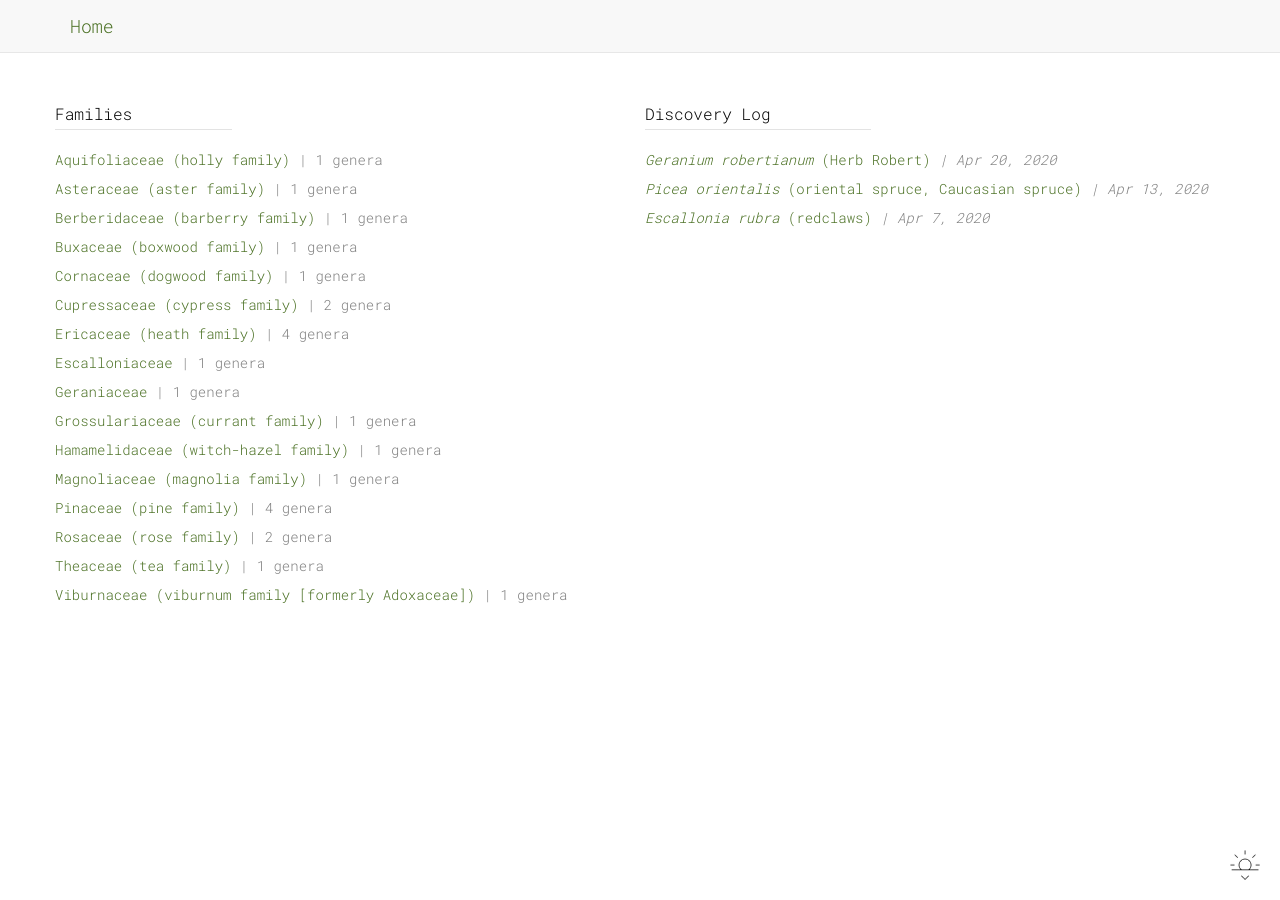
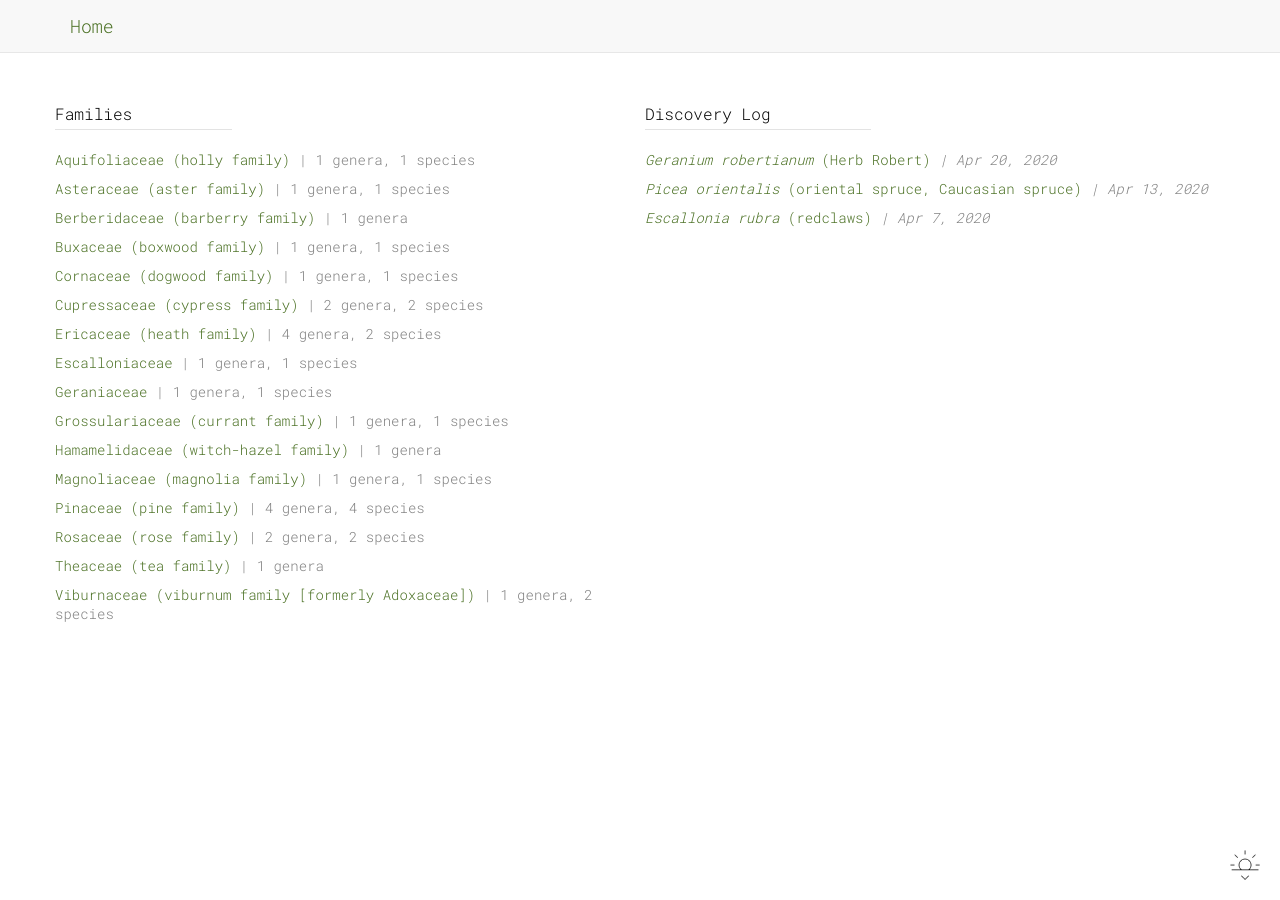
Before and after one commit to shaheenp/mygreeneyed, a Jekyll site: the page built from index.html, in a window 1280 px wide. Built offline with Jekyll 4.4.1, drawn with Linux system fonts in a browser that asks for light colours.

Commit message:
index.html - add # of species w/in family

```diff
--- a/index.html
+++ b/index.html
@@ -9,9 +9,10 @@ title: MyGreenEyeD
             {% assign fams = site.pages | where: "layout", "family" %}
             {% for fam in fams %}
                 {% assign genera = site.pages | where: "family", fam.title | where: "layout", "genus" %}
+                {% assign species = site.pages | where: "family", fam.title | where: "layout", "species" %}
             <li>
                 <a href="{{ fam.url | relative_url }}">{{ fam.title }}{% if fam.commonname %} ({{ fam.commonname }}){% endif %}</a>
-                {% if genera.size > 0 %}<span class="faded">| {{ genera.size }} genera</span>{% endif %}
+                {% if genera.size > 0 %}<span class="faded">| {{ genera.size }} genera{% if species.size > 0 %}, {{ species.size }} species{% endif %}</span>{% endif %}
             </li>
             {% endfor %}
         </ul>
```
Also changed, not shown: families/geraniaceae/geranium/geranium-robertianum.md (+0 -1 lines).
